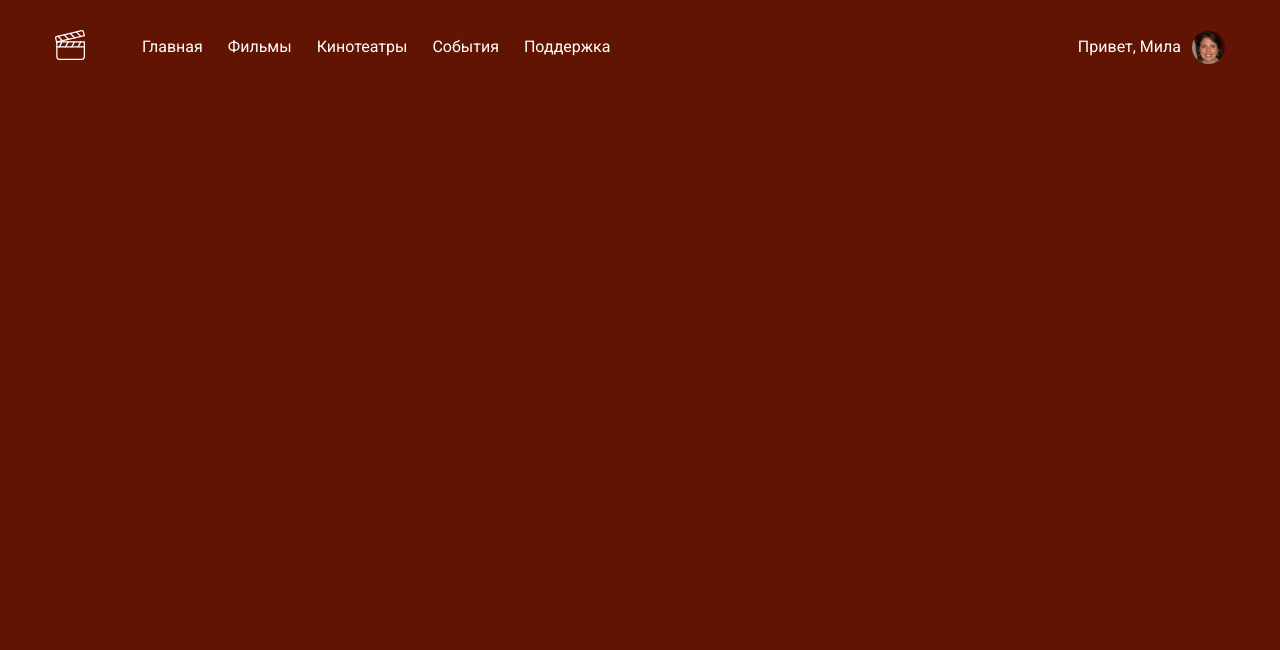
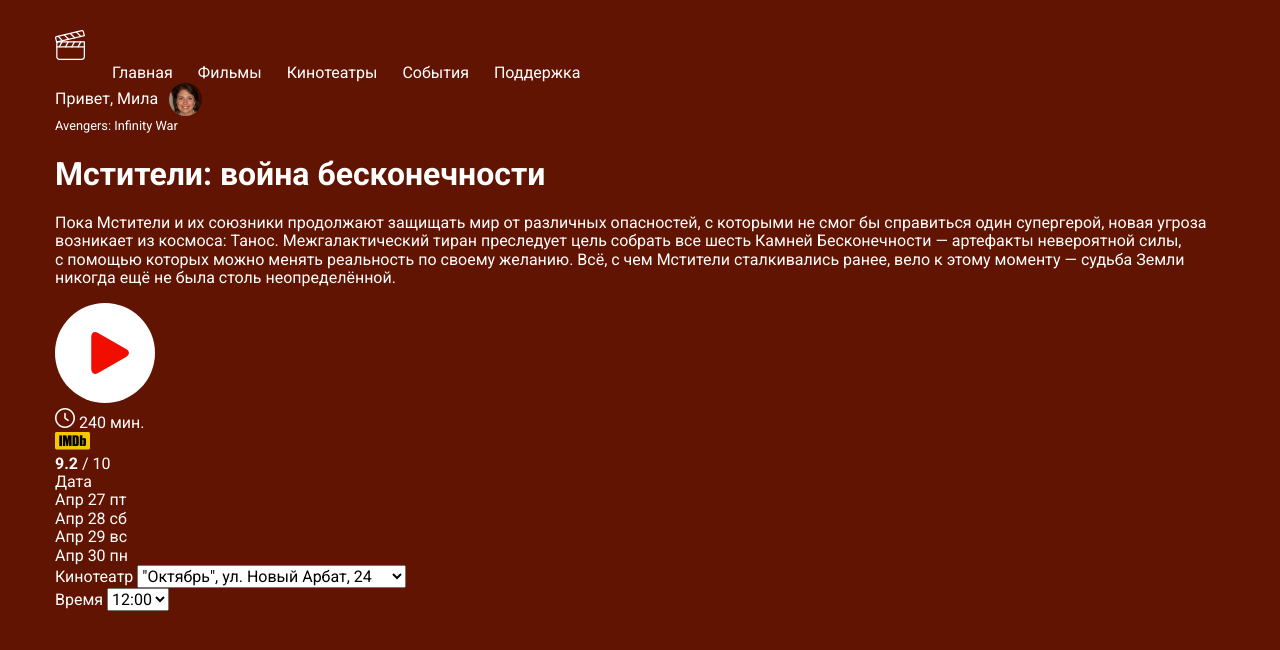
Before and after one commit to Somov-Eugene/Cinema, a plain HTML site: page index.html in a window 1280 px wide. Drawn offline with Linux system fonts and the light colour scheme.

Commit message:
Added home screen layout

```diff
--- a/index.html
+++ b/index.html
@@ -5,7 +5,7 @@
   <meta charset="UTF-8">
   <meta http-equiv="X-UA-Compatible" content="IE=edge">
   <meta name="viewport" content="width=device-width, initial-scale=1.0">
-  <title>Online Cinema</title>
+  <title>Бронирование билетов в кино</title>
 
   <link rel="preconnect" href="https://fonts.googleapis.com">
   <link rel="preconnect" href="https://fonts.gstatic.com" crossorigin="anonymous">
@@ -16,8 +16,10 @@
 </head>
 
 <body>
-  <header class="header container">
-    <a href="/">
+  <header class="header">
+    <div class="container">
+      <div class="navbar">
+        <a class="logo" href="/">
           <img src="img/logo.svg" alt="Логотип" />
         </a>
         <nav class="nav">
@@ -43,6 +45,103 @@
           <span>Привет, Мила</span>
           <img class="avatar" src="img/avatar.jpg" alt="Аватар пользователя" />
         </div>
+      </div>
+      <!-- /.navbar -->
+
+      <div class="film">
+        <div class="film-info">
+          <small class="film-title-small">Avengers: Infinity War</small>
+          <h1 class="film-title">Мстители: война бесконечности</h1>
+          <p class="film-description">
+            Пока Мстители и&nbsp;их&nbsp;союзники продолжают защищать мир от&nbsp;различных опасностей, с&nbsp;которыми
+            не&nbsp;смог&nbsp;бы справиться один супергерой, новая угроза возникает из&nbsp;космоса: Танос.
+            Межгалактический тиран преследует цель собрать все шесть Камней Бесконечности&nbsp;&mdash; артефакты
+            невероятной силы, с&nbsp;помощью которых можно менять реальность по&nbsp;своему желанию. Всё, с&nbsp;чем
+            Мстители сталкивались ранее, вело к&nbsp;этому моменту&nbsp;&mdash; судьба Земли никогда ещё не&nbsp;была
+            столь неопределённой.
+          </p>
+        </div>
+        <!-- /.film-info -->
+        <a class="film-trailer" href="#">
+          <svg width="100" height="100" viewBox="0 0 100 100" fill="none" xmlns="http://www.w3.org/2000/svg" aria-label="Воспроизвести трейлер" role="img">
+            <circle cx="50" cy="50" r="50" fill="#FFFFFF" />
+            <g clip-path="url(#play)">
+              <path d="M43.0758 30.0033C39.3071 27.8416 36.2518 29.6125 36.2518 33.9556V66.0059C36.2518 70.3533 39.3071 72.1219 43.0758 69.9623L71.0893 53.8967C74.8592 51.7342 74.8592 48.2306 71.0893 46.0686L43.0758 30.0033Z" fill="#F20D01" />
+            </g>
+            <defs>
+              <clipPath id="play">
+                <rect width="41.8013" height="41.8013" fill="#FFFFFF" transform="translate(34.1837 29.0816)" />
+              </clipPath>
+            </defs>
+          </svg>
+        </a>
+        <!-- /.film-trailer -->
+      </div>
+      <!-- /.film -->
+      <div class="film-details">
+        <div class="film-time">
+          <img class="time-icon" src="img/clock.svg" alt="Иконка часов" />
+          <span class="time-counter">240&nbsp;мин.</span>
+        </div>
+        <div class="film-rating">
+          <img class="rating-icon" src="img/imdb.png" alt="Иконка IMDb" />
+          <div class="rating-counter">
+            <strong class="rating-current">9.2</strong> / 10
+          </div>
+        </div>
+      </div>
+      <!-- /.film-details -->
+
+      <div class="session">
+        <div class="session-date">
+          <span class="session-label">Дата</span>
+          <div class="session-date-block">
+            <div class="session-date-item selected" tabindex="0">
+              <span class="session-month">Апр</span>
+              <span class="session-day">27</span>
+              <span class="session-week">пт</span>
+            </div>
+            <div class="session-date-item" tabindex="0">
+              <span class="session-month">Апр</span>
+              <span class="session-day">28</span>
+              <span class="session-week">сб</span>
+            </div>
+            <div class="session-date-item" tabindex="0">
+              <span class="session-month">Апр</span>
+              <span class="session-day">29</span>
+              <span class="session-week">вс</span>
+            </div>
+            <div class="session-date-item" tabindex="0">
+              <span class="session-month">Апр</span>
+              <span class="session-day">30</span>
+              <span class="session-week">пн</span>
+            </div>
+          </div>
+        </div>
+        <!-- /.session-date -->
+        <div class="session-cinema">
+          <span class="session-label">Кинотеатр</span>
+          <select class="select select-cinema" name="cinema">
+            <option value="Октябрь">"Октябрь", ул. Новый Арбат, 24</option>
+            <option value="Росcия">"Росcия", Пушкинская пл., 2</option>
+            <option value="Эльбрус">"Эльбрус", Кавказский б-р, 17</option>
+            <option value="Пионер">"Пионер", Кутузовский просп., 21</option>
+          </select>
+        </div>
+        <!-- /.session-cinema -->
+        <div class="session-time">
+          <span class="session-label">Время</span>
+          <select class="select select-time" name="session-time">
+            <option value="12:00">12:00</option>
+            <option value="16:30">16:30</option>
+            <option value="20:30">20:30</option>
+            <option value="23:00">23:00</option>
+          </select>
+        </div>
+        <!-- /.session-time -->
+      </div>
+    </div>
+    <!-- /.container -->
   </header>
 
 </body>
```
Lines whose indentation alone changed are shown as unchanged.
